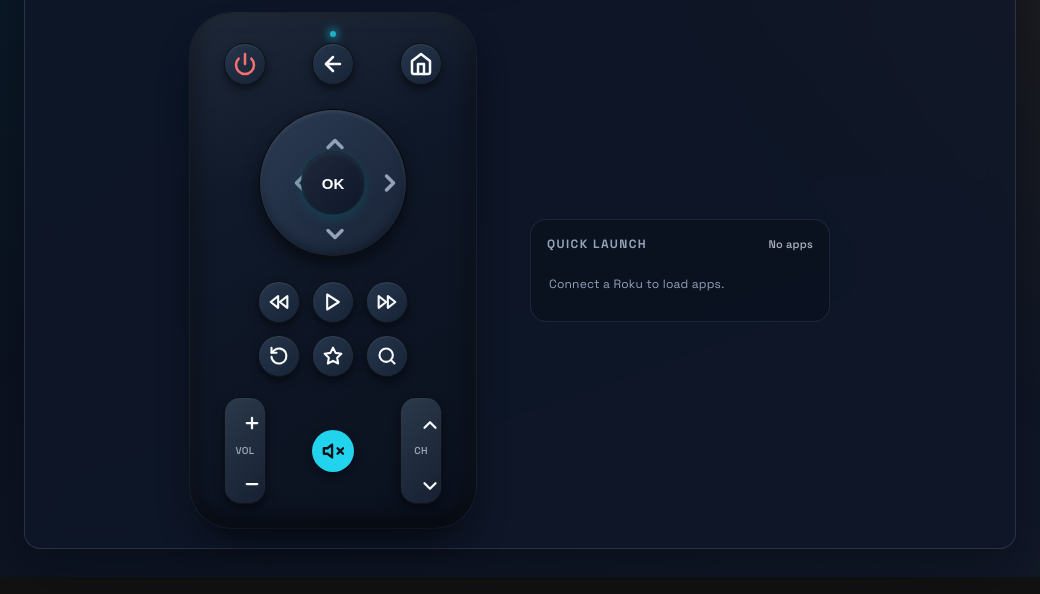
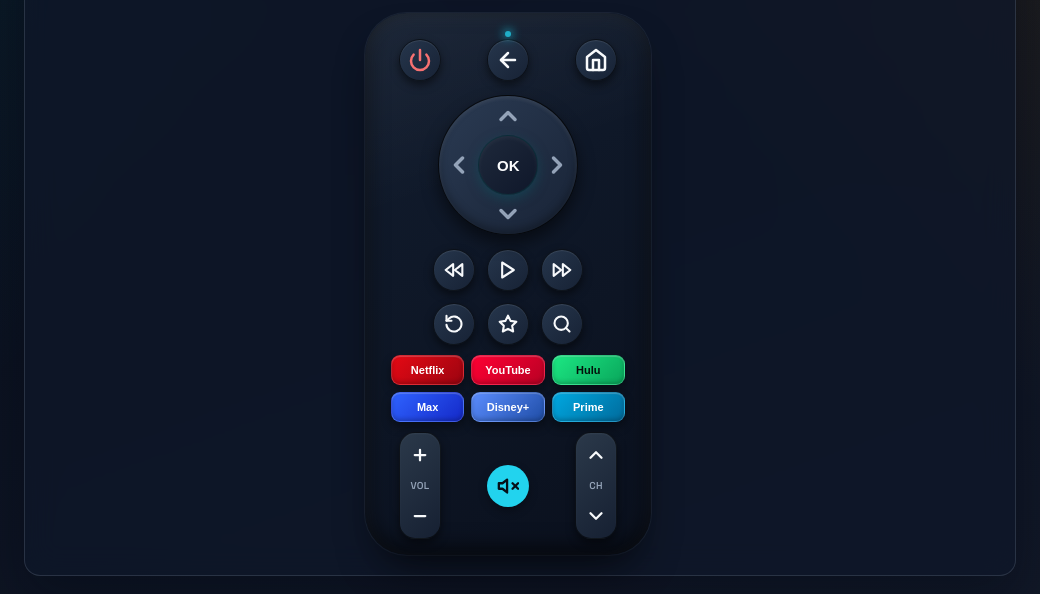
Before and after one commit to KevinOBytes/remoteku, an Electron app: page index.html in a window 1040 px wide. Shown: the part 223-817 px from the top of the page. Drawn offline with Linux system fonts and the light colour scheme; no server answers.

Commit message:
fix: patch npm vulnerabilities and apply local UI updates

```diff
--- a/index.html
+++ b/index.html
@@ -234,6 +234,9 @@
               </div>
             </div>
 
+            <!-- App Shortcuts -->
+            <div id="remote-app-shortcuts" class="remote-app-shortcuts" aria-label="Streaming app shortcuts"></div>
+
             <!-- Volume & Channel -->
             <div class="bottom-controls">
               <div class="vertical-rocker">
@@ -287,16 +290,6 @@
 
           </div>
 
-          <!-- Right Side: Quick Apps -->
-          <div class="quick-apps-panel" aria-labelledby="quick-launch-title">
-            <div class="quick-apps-header">
-              <h3 id="quick-launch-title">Quick Launch</h3>
-              <span id="quick-apps-count" class="quick-apps-count">No apps</span>
-            </div>
-            <div id="quick-apps-container" class="quick-apps-list" aria-live="polite">
-              <p class="quick-empty">Connect a Roku to load apps.</p>
-            </div>
-          </div>
         </div>
       </section>
     </div>
--- a/renderer.js
+++ b/renderer.js
@@ -19,8 +19,7 @@
 const statusDot = document.getElementById('status-dot');
 const currentDeviceLabel = document.getElementById('current-device');
 const playPauseToggle = document.getElementById('play-pause-toggle');
-const quickAppsContainer = document.getElementById('quick-apps-container');
-const quickAppsCount = document.getElementById('quick-apps-count');
+const remoteAppShortcuts = document.getElementById('remote-app-shortcuts');
 
 // Configuration
 const STATUS_DISPLAY_DURATION = 3000;
@@ -29,15 +28,21 @@
 const STORAGE_KEY = 'remoteku:lastDevice';
 const DISCOVERY_OPTIONS = { fallbackScan: true, throwOnPermission: true };
 const QUICK_LAUNCH_FAVORITES = [
-  { name: 'Netflix', id: '12', matcher: /netflix/i, accent: '#e50914' },
-  { name: 'YouTube', id: '837', matcher: /youtube|you tube/i, accent: '#ff0033' },
-  { name: 'Hulu', id: '2285', matcher: /hulu/i, accent: '#1ce783' },
-  { name: 'Max', id: '61322', matcher: /\bmax\b|hbo/i, accent: '#2f63ff' },
-  { name: 'Disney+', id: '291097', matcher: /disney/i, accent: '#5b8dff' },
-  { name: 'Prime Video', id: '13', matcher: /prime video|amazon/i, accent: '#00a8e1' }
+  { name: 'Netflix', id: '12', matcher: /netflix/i, accent: '#e50914', shade: '#9b0410', text: '#ffffff' },
+  { name: 'YouTube', id: '837', matcher: /youtube|you tube/i, accent: '#ff0033', shade: '#b80024', text: '#ffffff' },
+  { name: 'Hulu', id: '2285', matcher: /hulu/i, accent: '#1ce783', shade: '#09a65b', text: '#04110a' },
+  { name: 'Max', id: '61322', matcher: /\bmax\b|hbo/i, accent: '#2f63ff', shade: '#1429c8', text: '#ffffff' },
+  { name: 'Disney+', id: '291097', matcher: /disney/i, accent: '#5b8dff', shade: '#1f4da6', text: '#ffffff' },
+  {
+    name: 'Prime Video',
+    shortcutLabel: 'Prime',
+    id: '13',
+    matcher: /prime video|amazon/i,
+    accent: '#00a8e1',
+    shade: '#006b9c',
+    text: '#ffffff'
+  }
 ];
-const QUICK_LAUNCH_LIMIT = 5;
-
 // State
 // Note: isPlaying tracks state locally and may not reflect actual Roku device state
 // if controlled by physical remote or another app. Roku ECP API doesn't provide
@@ -121,85 +126,46 @@
   });
 }
 
-function getFavoriteMeta(app) {
-  return QUICK_LAUNCH_FAVORITES.find((favorite) => {
+function findInstalledFavorite(apps, favorite) {
+  if (!Array.isArray(apps)) {
+    return null;
+  }
+
+  return apps.find((app) => {
     const appName = app?.name || '';
     return app?.id === favorite.id || favorite.matcher.test(appName);
-  });
+  }) || null;
 }
 
-function getQuickAccent(app) {
-  return getFavoriteMeta(app)?.accent || '#22d3ee';
-}
-
-function getQuickLaunchApps(apps) {
-  const selected = [];
-  const seenIds = new Set();
-
-  QUICK_LAUNCH_FAVORITES.forEach((favorite) => {
-    const match = apps.find((app) => {
-      const appName = app?.name || '';
-      return app?.id === favorite.id || favorite.matcher.test(appName);
-    });
-    if (match && !seenIds.has(match.id)) {
-      selected.push(match);
-      seenIds.add(match.id);
-    }
-  });
-
-  apps.forEach((app) => {
-    if (selected.length >= QUICK_LAUNCH_LIMIT) {
-      return;
-    }
-    if (app?.id && !seenIds.has(app.id)) {
-      selected.push(app);
-      seenIds.add(app.id);
-    }
-  });
-
-  return selected.slice(0, QUICK_LAUNCH_LIMIT);
-}
-
-function renderQuickApps(apps = []) {
-  if (!quickAppsContainer) {
+function renderRemoteAppShortcuts(apps = []) {
+  if (!remoteAppShortcuts) {
     return;
   }
 
-  quickAppsContainer.replaceChildren();
-  const quickApps = Array.isArray(apps) ? getQuickLaunchApps(apps) : [];
+  remoteAppShortcuts.replaceChildren();
 
-  if (quickAppsCount) {
-    quickAppsCount.textContent = quickApps.length
-      ? `${quickApps.length} app${quickApps.length === 1 ? '' : 's'}`
-      : 'No apps';
-  }
+  QUICK_LAUNCH_FAVORITES.forEach((favorite) => {
+    const installedApp = findInstalledFavorite(apps, favorite);
+    const appId = installedApp?.id || favorite.id;
+    const appName = installedApp?.name || favorite.name;
 
-  if (quickApps.length === 0) {
-    const empty = document.createElement('p');
-    empty.className = 'quick-empty';
-    empty.textContent = 'Connect a Roku to load apps.';
-    quickAppsContainer.appendChild(empty);
-    return;
-  }
-
-  quickApps.forEach((app) => {
     const button = document.createElement('button');
     button.type = 'button';
-    button.className = 'quick-app-btn';
-    button.dataset.appId = app.id;
-    button.style.setProperty('--quick-accent', getQuickAccent(app));
-    button.title = `Launch ${app.name}`;
+    button.className = 'btn remote-app-btn';
+    button.dataset.appId = appId;
+    button.dataset.appName = appName;
+    button.style.setProperty('--app-accent', favorite.accent);
+    button.style.setProperty('--app-shade', favorite.shade || favorite.accent);
+    button.style.setProperty('--app-text', favorite.text || '#ffffff');
+    button.title = `Launch ${appName}`;
+    button.setAttribute('aria-label', `Launch ${appName}`);
 
-    const name = document.createElement('span');
-    name.className = 'quick-app-name';
-    name.textContent = app.name;
+    const label = document.createElement('span');
+    label.className = 'remote-app-label';
+    label.textContent = favorite.shortcutLabel || favorite.name;
 
-    const meta = document.createElement('span');
-    meta.className = 'quick-app-meta';
-    meta.textContent = getFavoriteMeta(app) ? 'Favorite' : 'App';
-
-    button.append(name, meta);
-    quickAppsContainer.appendChild(button);
+    button.appendChild(label);
+    remoteAppShortcuts.appendChild(button);
   });
 }
 
@@ -220,7 +186,11 @@
     }
   } catch (error) {
     console.error('Error launching app:', error);
-    setStatus(`Failed to launch ${appName}`, { state: 'error' });
+    const isNoDeviceSelected = error?.message === 'No device selected';
+    setStatus(
+      isNoDeviceSelected ? 'No device selected. Connect to a Roku first.' : `Failed to launch ${appName}`,
+      { state: isNoDeviceSelected ? 'warning' : 'error' }
+    );
   }
 }
 
@@ -605,7 +575,7 @@
       const empty = document.createElement('p');
       empty.textContent = 'No apps found';
       appsContainer.appendChild(empty);
-      renderQuickApps([]);
+      renderRemoteAppShortcuts([]);
       if (appsCount) {
         appsCount.textContent = '0 apps';
       }
@@ -646,7 +616,7 @@
 
       appsContainer.appendChild(tile);
     });
-    renderQuickApps(apps);
+    renderRemoteAppShortcuts(apps);
     if (appsCount) {
       appsCount.textContent = `${apps.length} app${apps.length === 1 ? '' : 's'}`;
     }
@@ -657,7 +627,7 @@
     const errorMessage = document.createElement('p');
     errorMessage.textContent = 'Error loading apps';
     appsContainer.appendChild(errorMessage);
-    renderQuickApps([]);
+    renderRemoteAppShortcuts([]);
     if (appsCount) {
       appsCount.textContent = 'Error';
     }
@@ -725,14 +695,13 @@
   });
 });
 
-// Handle Quick App Launch buttons
-quickAppsContainer?.addEventListener('click', async (e) => {
+remoteAppShortcuts?.addEventListener('click', async (e) => {
   const target = e.target instanceof Element ? e.target : null;
-  const button = target?.closest('.quick-app-btn');
+  const button = target?.closest('.remote-app-btn');
   if (!button) return;
 
   const appId = button.dataset.appId;
-  const appName = button.querySelector('.quick-app-name')?.textContent?.trim() || 'app';
+  const appName = button.dataset.appName || button.textContent?.trim() || 'app';
   await launchRokuApp(appId, appName, button);
 });
 
@@ -741,7 +710,7 @@
   updateCurrentDevice(null);
   updateAudioIndicators(null);
   updatePlayPauseButton();
-  renderQuickApps([]);
+  renderRemoteAppShortcuts([]);
   setDiscoveryStatus('Idle');
   setLastScan(null);
   loadNetworkInfo();
--- a/styles.css
+++ b/styles.css
@@ -326,7 +326,7 @@
 
 .tab-btn:focus-visible,
 .app-tile:focus-visible,
-.quick-app-btn:focus-visible {
+.remote-app-btn:focus-visible {
   outline: 2px solid rgba(34, 211, 238, 0.75);
   outline-offset: 3px;
 }
@@ -400,10 +400,9 @@
 /* Desktop remote control */
 .remote-hardware {
   display: grid;
-  grid-template-columns: minmax(280px, 310px) minmax(260px, 320px);
+  grid-template-columns: minmax(280px, 310px);
   justify-content: center;
   align-items: center;
-  gap: 30px;
   padding: 2px 0 4px;
 }
 
@@ -412,7 +411,7 @@
     linear-gradient(160deg, rgba(255, 255, 255, 0.05), transparent 32%),
     linear-gradient(145deg, var(--remote-shell) 0%, var(--remote-shell-2) 100%);
   border-radius: 42px;
-  padding: 30px 24px 22px;
+  padding: 26px 24px 16px;
   width: min(100%, 286px);
   box-shadow:
     inset 0 4px 20px rgba(255, 255, 255, 0.05),
@@ -422,7 +421,7 @@
   display: flex;
   flex-direction: column;
   align-items: center;
-  gap: 18px;
+  gap: 10px;
   position: relative;
 }
 
@@ -537,8 +536,8 @@
 /* Circular D-Pad */
 .nav-pad-container {
   position: relative;
-  width: 148px;
-  height: 148px;
+  width: 140px;
+  height: 140px;
   border-radius: 50%;
   background: linear-gradient(135deg, #2b3b53, #182336);
   box-shadow:
@@ -556,6 +555,7 @@
 
 .btn-nav {
   position: absolute;
+  padding: 0;
   background: transparent;
   color: var(--muted);
   border: none;
@@ -578,7 +578,7 @@
 }
 
 .btn-up {
-  top: 8px;
+  top: 0;
   left: 50%;
   transform: translateX(-50%);
   width: 60px;
@@ -590,7 +590,7 @@
 }
 
 .btn-down {
-  bottom: 8px;
+  bottom: 0;
   left: 50%;
   transform: translateX(-50%);
   width: 60px;
@@ -602,11 +602,15 @@
 }
 
 .btn-left {
-  left: 8px;
+  left: 0;
   top: 50%;
   transform: translateY(-50%);
-  width: 40px;
+  width: 44px;
   height: 60px;
+}
+
+.btn-left svg {
+  transform: translateX(-2px);
 }
 
 .btn-left:active {
@@ -614,7 +618,7 @@
 }
 
 .btn-right {
-  right: 8px;
+  right: 0;
   top: 50%;
   transform: translateY(-50%);
   width: 40px;
@@ -630,8 +634,8 @@
   top: 50%;
   left: 50%;
   transform: translate(-50%, -50%);
-  width: 64px;
-  height: 64px;
+  width: 60px;
+  height: 60px;
   border-radius: 50%;
   background: linear-gradient(135deg, #1e293b, #0f172a);
   color: var(--text);
@@ -684,6 +688,50 @@
   font-size: 14px;
 }
 
+.remote-app-shortcuts {
+  width: 100%;
+  display: grid;
+  grid-template-columns: repeat(3, minmax(0, 1fr));
+  gap: 7px;
+  padding: 0 2px;
+}
+
+.remote-app-btn {
+  --app-accent: var(--accent);
+  --app-shade: var(--accent-strong);
+  --app-text: #fff;
+  min-width: 0;
+  min-height: 30px;
+  padding: 0 6px;
+  border-radius: 9px;
+  border: 1px solid rgba(255, 255, 255, 0.14);
+  background: linear-gradient(135deg, var(--app-accent), var(--app-shade));
+  color: var(--app-text);
+  box-shadow:
+    inset 0 1px 1px rgba(255, 255, 255, 0.22),
+    inset 0 -2px 4px rgba(0, 0, 0, 0.22),
+    0 5px 10px rgba(0, 0, 0, 0.42);
+  display: grid;
+  place-items: center;
+  font-size: 11px;
+  font-weight: 800;
+  line-height: 1;
+  text-align: center;
+  text-transform: none;
+}
+
+.remote-app-label {
+  display: block;
+  max-width: 100%;
+  overflow: hidden;
+  text-overflow: ellipsis;
+  white-space: nowrap;
+}
+
+.remote-app-btn:hover {
+  filter: brightness(1.08) saturate(1.05);
+}
+
 /* Bottom Controls (Volume & Channel Rockers) */
 .bottom-controls {
   display: flex;
@@ -724,10 +772,17 @@
   color: var(--text);
   width: 100%;
   height: 36px;
+  padding: 0;
   font-size: 18px;
+  line-height: 0;
   display: grid;
   place-items: center;
   transition: color 0.2s, background 0.2s;
+}
+
+.btn-rocker-top svg,
+.btn-rocker-bottom svg {
+  display: block;
 }
 
 .btn-rocker-top {
@@ -759,101 +814,6 @@
 
 .audio-unsupported .btn-volume {
   opacity: 0.45;
-}
-
-.quick-apps-panel {
-  align-self: center;
-  width: min(100%, 300px);
-  border: 1px solid rgba(148, 163, 184, 0.14);
-  border-radius: 16px;
-  background: rgba(8, 13, 24, 0.42);
-  padding: 16px;
-}
-
-.quick-apps-header {
-  display: flex;
-  justify-content: space-between;
-  align-items: baseline;
-  gap: 12px;
-  margin-bottom: 12px;
-}
-
-.quick-apps-header h3 {
-  color: var(--muted);
-  font-size: 12px;
-  text-transform: uppercase;
-  letter-spacing: 1.4px;
-}
-
-.quick-apps-count {
-  color: rgba(226, 232, 240, 0.72);
-  font-size: 11px;
-  font-weight: 600;
-}
-
-.quick-apps-list {
-  display: grid;
-  grid-template-columns: 1fr;
-  gap: 10px;
-}
-
-.quick-app-btn {
-  --quick-accent: var(--accent);
-  width: 100%;
-  min-height: 52px;
-  display: flex;
-  justify-content: space-between;
-  align-items: center;
-  gap: 12px;
-  border: 1px solid rgba(148, 163, 184, 0.14);
-  border-left: 4px solid var(--quick-accent);
-  border-radius: 12px;
-  background: linear-gradient(135deg, rgba(30, 41, 59, 0.82), rgba(15, 23, 42, 0.88));
-  color: var(--text);
-  box-shadow: 0 8px 18px rgba(2, 6, 23, 0.28);
-  cursor: pointer;
-  font: inherit;
-  font-size: 14px;
-  font-weight: 700;
-  padding: 10px 12px;
-  text-align: left;
-  transition: transform 0.15s ease, filter 0.2s ease, border-color 0.2s ease, box-shadow 0.2s ease;
-  -webkit-app-region: no-drag;
-}
-
-.quick-app-btn:hover {
-  transform: translateY(-1px);
-  border-color: rgba(34, 211, 238, 0.34);
-  filter: brightness(1.08);
-}
-
-.quick-app-btn:active,
-.quick-app-btn.active-press {
-  transform: scale(0.97);
-  filter: brightness(1.2);
-  box-shadow: 0 0 18px rgba(34, 211, 238, 0.2);
-}
-
-.quick-app-name {
-  overflow: hidden;
-  text-overflow: ellipsis;
-  white-space: nowrap;
-}
-
-.quick-app-meta {
-  color: rgba(203, 213, 225, 0.7);
-  flex: 0 0 auto;
-  font-size: 10px;
-  font-weight: 700;
-  letter-spacing: 0.8px;
-  text-transform: uppercase;
-}
-
-.quick-empty {
-  color: var(--muted);
-  font-size: 12px;
-  line-height: 1.45;
-  padding: 12px 2px;
 }
 
 .apps-section {
@@ -914,10 +874,6 @@
     gap: 20px;
   }
 
-  .quick-apps-panel {
-    width: min(100%, 360px);
-  }
-
   .remote-control {
     margin: 0 auto;
   }
@@ -968,8 +924,8 @@
   }
 
   .remote-control {
-    gap: 20px;
-    padding-block: 30px 24px;
+    gap: 10px;
+    padding-block: 26px 16px;
   }
 }
 
@@ -1098,10 +1054,6 @@
   display: none !important;
 }
 
-body.mini-mode .quick-apps-panel {
-  display: none !important;
-}
-
 body.mini-mode .remote-control {
   transform: scale(0.90);
   transform-origin: top center;
```
Also changed, not shown: 1 other file.
